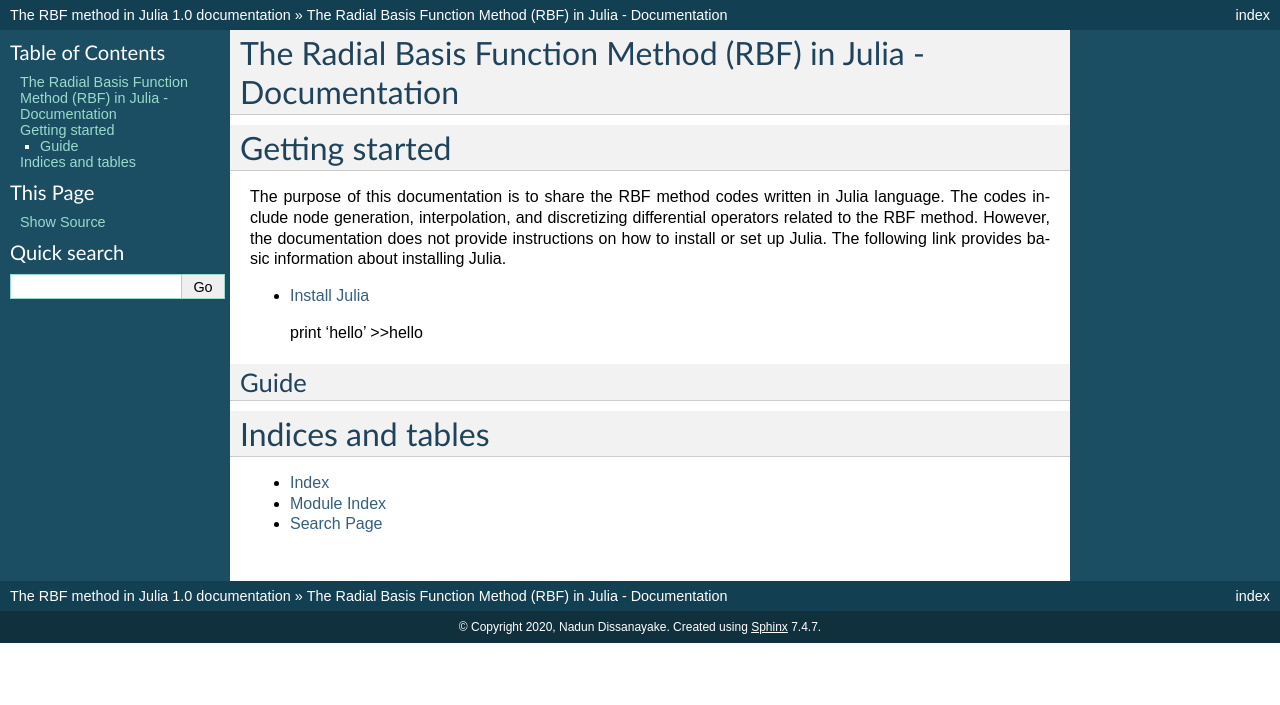
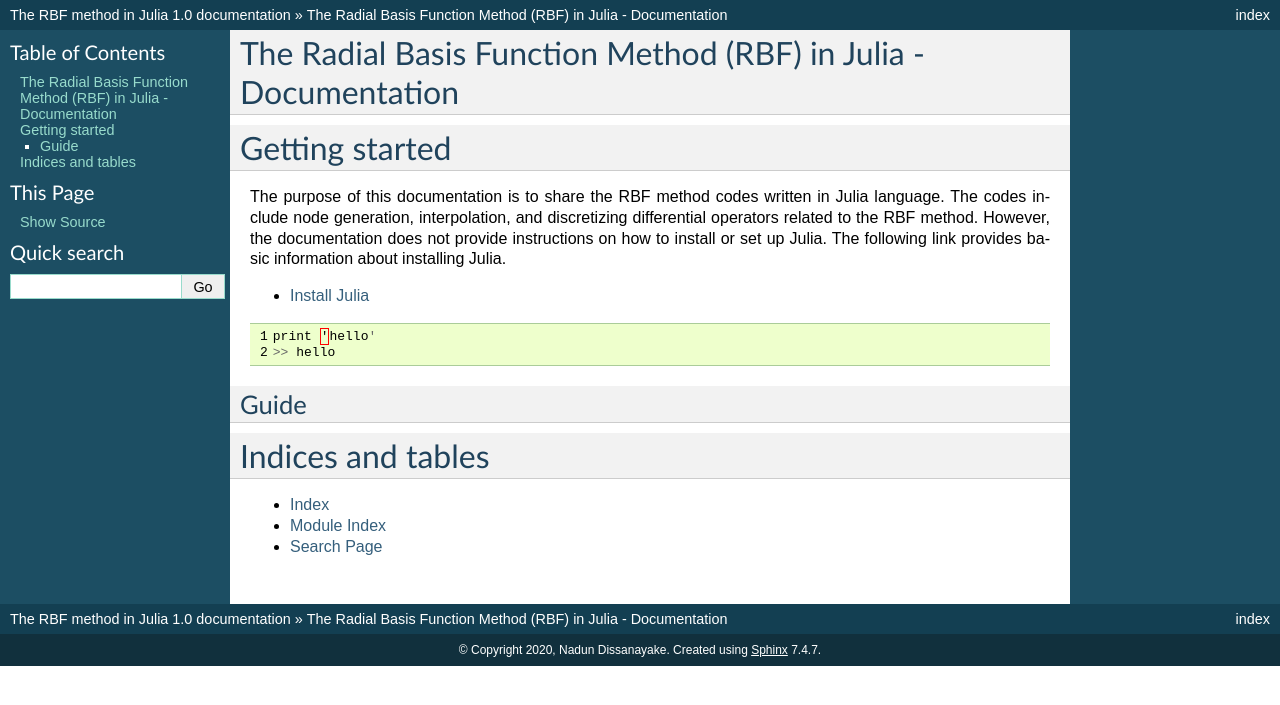
Before and after one commit to nldissan/RBF-Documentation---Julia, a Sphinx documentation site: the page built from docs/index.rst, in a window 1280 px wide. Shown: the top 705 px of the page. Built offline with Sphinx 7.4.7, drawn with Linux system fonts in a browser that asks for light colours; pages that are not in the unit, such as notebooks, are missing from menus.

Commit message:
Update index.rst

```diff
--- a/docs/index.rst
+++ b/docs/index.rst
@@ -13,8 +13,11 @@ The purpose of this documentation is to share the RBF method codes written in Ju
 
 * `Install Julia <https://julialang.org/downloads/>`_
 
+.. code-block:: julia
+  :linenos:
+
   print 'hello'
-  >>hello
+  >> hello
 
 Guide
 ^^^^^
```
